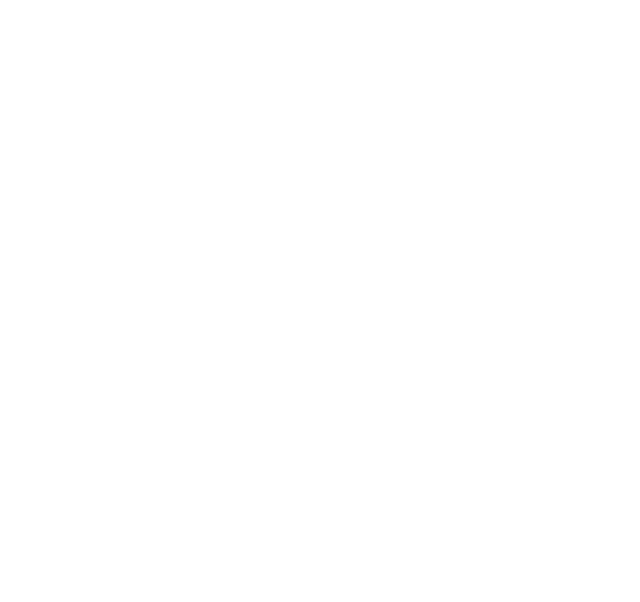
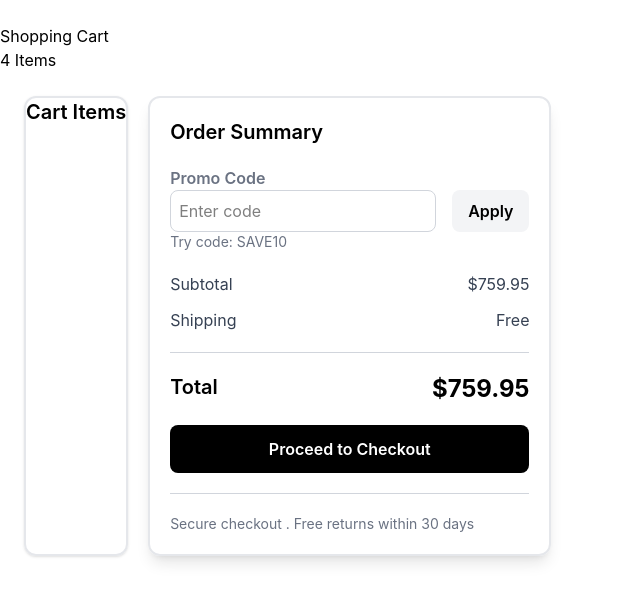
Before and after one commit to KC-Njoroge21/Kev-E-commerce, a React (Vite) app: page /cart in a window 1280 px wide. Shown: the top 602 px of the page, without its empty margins (0-640 px from the left). Built offline with nearby package versions, Linux system fonts and the light colour scheme.

Commit message:
Created and Styled the Order Summary component

```diff
--- a/src/pages/Cart.jsx
+++ b/src/pages/Cart.jsx
@@ -1,22 +1,65 @@
-import React from 'react'
-import { useSelector } from 'react-redux'
-import CartItem from '../components/CartItem'
+import React from "react";
+import { useSelector } from "react-redux";
+import CartItem from "../components/CartItem";
 
 const Cart = () => {
-
-  const cartList = useSelector(state => state.cart.cartList)
+  const cartList = useSelector((state) => state.cart.cartList);
 
   const allCartItems = cartList.map((item, index) => {
-    return (
-      <CartItem item={item} key={index} />
-    )
-  })
+    return <CartItem item={item} key={index} />;
+  });
 
   return (
-    <div className='flex flex-col gap-4 p-6'>
-      {allCartItems}
-    </div>
-  )
-}
+    <section>
+      <header>
+        <div>
+          <button></button>
+        <h2>Shopping Cart</h2>
+        </div>
+        <div>
+          <h4>4 Items</h4>
+        </div>
+      </header>
 
-export default Cart
+      <div className="flex lg:flex-row flex-col gap-5 p-6">
+       <div className="shadow border-2 border-gray-200 rounded-xl">
+         <h2 className="text-xl font-semibold">Cart Items</h2>
+      <div className="flex flex-col gap-4 p-6">{allCartItems}</div>
+       </div>
+
+       <div className="flex flex-col gap-5 p-5 shadow-lg border-2 h-fit border-gray-200 rounded-xl">
+          <h3 className="text-xl font-semibold">Order Summary</h3>
+
+          <div>
+            <h4 className="text-gray-500 font-semibold">Promo Code</h4>
+            <div className="flex gap-4">
+              <input className="p-2 border border-gray-300 rounded-lg w-full" type="text" placeholder="Enter code" />
+              <button className="py-2 px-4 bg-gray-100 font-semibold rounded-lg">Apply</button>
+            </div>
+            <h5 className="text-sm text-gray-500">Try code: SAVE10</h5>
+          </div>
+          <div className="flex flex-col gap-3">
+            <div className="flex justify-between">
+              <h4 className="text-gray-700">Subtotal</h4>
+              <h4 className="text-gray-700">$759.95</h4>
+            </div>
+            <div className="flex justify-between">
+              <h4 className="text-gray-700">Shipping</h4>
+              <h4 className="text-gray-700">Free</h4>
+            </div>
+          </div>
+          <hr className="text-gray-300" />
+          <div className="flex justify-between">
+            <h3 className="font-semibold text-xl">Total</h3>
+            <h4 className="font-bold text-2xl">$759.95</h4>
+          </div>
+          <button className="p-3 bg-black text-white font-semibold w-full rounded-lg">Proceed to Checkout</button>
+          <hr className="text-gray-300" />
+          <h5 className="text-sm text-gray-500">Secure checkout . Free returns within 30 days</h5>
+       </div>
+      </div>
+    </section>
+  );
+};
+
+export default Cart;
```
Also changed, not shown: src/components/CartItem.jsx (+13 -16 lines).
